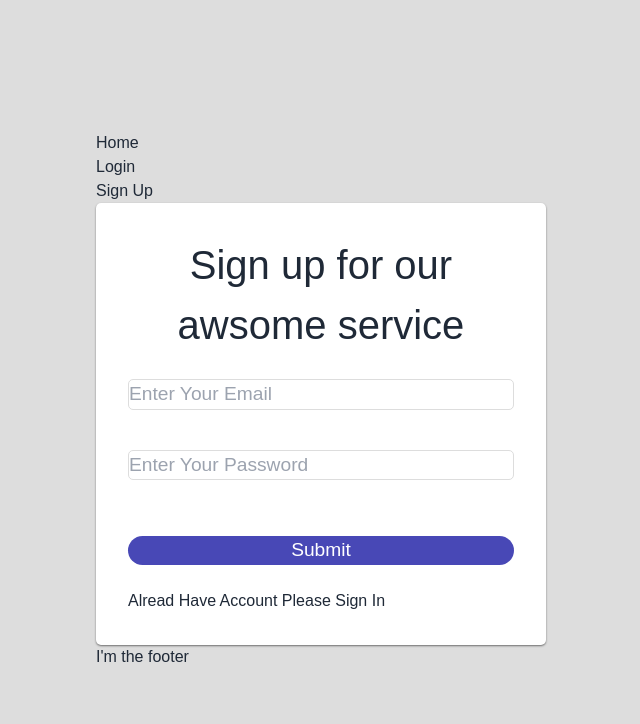
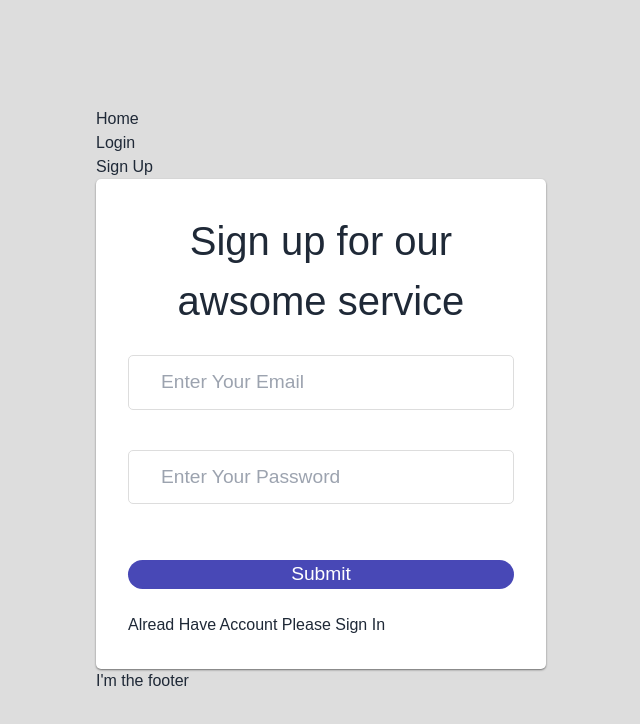
Before and after one commit to Gab2903/CW36-EventScheduler, a React (Vite) app: page /signup in a window 1280 px wide. Shown: the top 724 px of the page, without its empty margins (319-959 px from the left). Built offline with nearby package versions, Linux system fonts and the light colour scheme.

Commit message:
initial commit

```diff
--- a/src/index.css
+++ b/src/index.css
@@ -34,7 +34,7 @@ body {
   border: 1px solid#ddd;
   font-family: inherit;
   font-size: 1.2rem;
-  padding: 0.75rem, 2rem;
+  padding: 0.75rem 2rem;
   margin-bottom: 1rem;
   border-radius: 5px;
 }
--- a/src/pages/SignUp.jsx
+++ b/src/pages/SignUp.jsx
@@ -9,8 +9,10 @@ const SignUp = () => {
 
   const navigate = useNavigate();
 
-  const handleChange = (e) =>
+  const handleChange = (e) => {
+    console.log(e.target);
     setFormData((prev) => ({ ...prev, [e.target.name]: e.target.value }));
+  };
 
   const handleSubmit = async (e) => {
     e.preventDefault();
```
